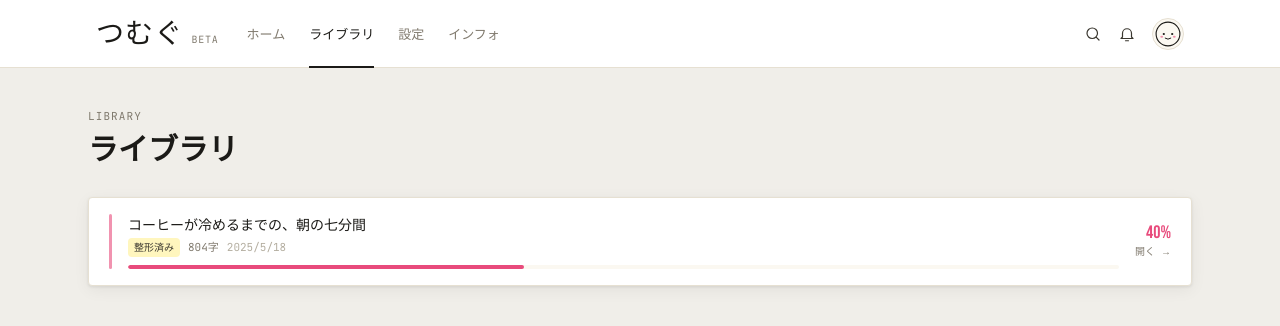
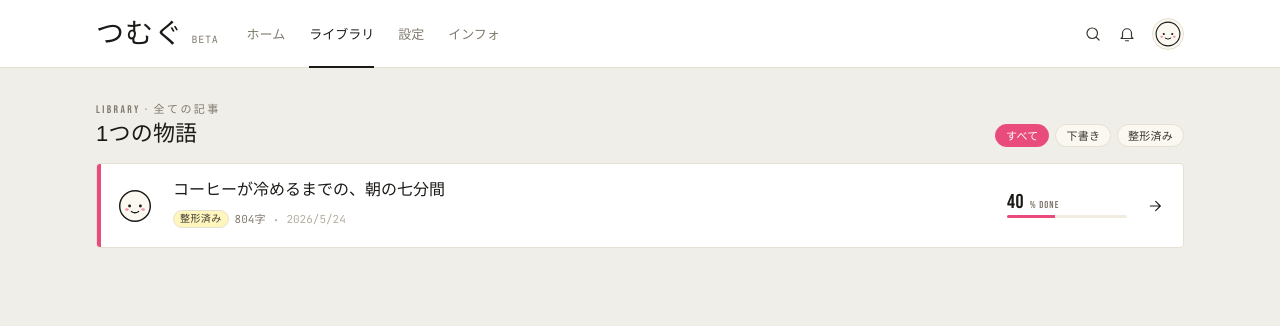
Before and after one commit to haruto-miyakawa/tsumugu, a Next.js app: page /library in a window 1280 px wide. Shown: the top 326 px of the page. Built offline with nearby package versions, Linux system fonts and the light colour scheme.

Commit message:
feat(v2.0): スプリント3 - プレビュー/ライブラリ/設定/生成/インフォを設計図通りに刷新、v2.0完成

```diff
--- a/app/info/page.tsx
+++ b/app/info/page.tsx
@@ -43,10 +43,10 @@ export default function InfoPage() {
 
       {/* Page header — same structure as /settings */}
       <div className="mb-10">
-        <p className="font-mono text-[10px] tracking-widest text-mute uppercase mb-1">
+        <p className="font-display text-[11px] tracking-[0.22em] text-mute uppercase mb-2 leading-none">
           INFO
         </p>
-        <h1 className="font-display text-[40px] md:text-[52px] leading-none text-ink">
+        <h1 className="font-serif font-medium text-[28px] md:text-[36px] leading-[1.2] text-ink tracking-[0.01em]">
           使い方
         </h1>
       </div>
--- a/app/library/page.tsx
+++ b/app/library/page.tsx
@@ -1,23 +1,25 @@
 import Link from "next/link";
 import { readJson, listArticleFiles, getArticlePath } from "@/lib/file-storage";
 import { ArticleData, ArticleSummary } from "@/types/article";
-import { PageContainer } from "@/components/layout/PageContainer";
-import { Card } from "@/components/ui/Card";
-import { Tsumugi } from "@/components/ui/Tsumugi";
+import { Tsumugi } from "@/components/mascot/Tsumugi";
+import { TsumugiTiny } from "@/components/mascot/TsumugiTiny";
+import { Btn } from "@/components/ui/Btn";
+import { Chip } from "@/components/ui/Chip";
+import { BigNum } from "@/components/ui/BigNum";
+import { SectionHead } from "@/components/ui/SectionHead";
+import { Icon } from "@/components/ui/Icon";
 
 const STATUS_LABEL: Record<ArticleSummary["status"], string> = {
-  draft: "下書き", formatted: "整形済み", copied: "コピー済み",
+  draft: "下書き",
+  formatted: "整形済み",
+  copied: "コピー済み",
 };
-const STATUS_CLASS: Record<ArticleSummary["status"], string> = {
-  draft:     "bg-surface text-mute",
-  formatted: "bg-marker text-ink-sub",
-  copied:    "bg-surface text-ink",
-};
+
 const LENGTH_TARGET: Record<string, number> = { short: 1000, medium: 2000, long: 3500 };
 
 async function getAllArticles() {
   const files = await listArticleFiles();
-  const list: (ArticleSummary & { progress: number; wordCount: number })[] = [];
+  const list: (ArticleSummary & { progress: number; wordCount: number; updatedAt: string })[] = [];
   for (const f of files) {
     const a = await readJson<ArticleData>(getArticlePath(f.replace(".json", "")));
     if (!a) continue;
@@ -27,11 +29,13 @@ async function getAllArticles() {
       title: a.output.selectedTitle,
       theme: a.input.theme,
       createdAt: a.createdAt,
+      updatedAt: a.updatedAt,
       status: a.status,
       progress: Math.min(100, Math.round((a.output.markdown.length / target) * 100)),
       wordCount: a.output.markdown.length,
     });
   }
+  list.sort((a, b) => new Date(b.updatedAt).getTime() - new Date(a.updatedAt).getTime());
   return list;
 }
 
@@ -39,52 +43,118 @@ export default async function LibraryPage() {
   const articles = await getAllArticles();
 
   return (
-    <PageContainer kicker="LIBRARY" title="ライブラリ">
-      <Card noPad>
+    <main className="max-w-6xl mx-auto px-4 md:px-8 pt-6 md:pt-9 pb-28 md:pb-12">
+      <SectionHead
+        kicker="LIBRARY · 全ての記事"
+        title={
+          articles.length > 0
+            ? `${articles.length}つの物語`
+            : "まだ物語はありません"
+        }
+        right={
+          articles.length > 0 ? (
+            <div className="flex gap-1.5">
+              <Chip active>すべて</Chip>
+              <Chip>下書き</Chip>
+              <Chip>整形済み</Chip>
+            </div>
+          ) : null
+        }
+      />
+
       {articles.length === 0 ? (
-          <div className="flex flex-col items-center gap-4 py-16 px-6 text-center">
-            <Tsumugi size={64} mood="idle" />
-            <p className="text-sm text-mute">まだ記事がありません。</p>
-            <Link href="/generate" className="text-sm text-accent hover:underline">
-              記事を生成する →
+        <div className="bg-paper border border-rule rounded-sm py-16 px-6 flex flex-col items-center gap-4 text-center">
+          <Tsumugi size={72} mood="idle" />
+          <p className="font-serif text-sm text-mute leading-relaxed">
+            まだ記事がありません。<br />
+            最初の一行を、紡ぎはじめましょう。
+          </p>
+          <Link href="/generate">
+            <Btn kind="primary" size="md" iconRight="arrow-right">記事を生成する</Btn>
           </Link>
         </div>
       ) : (
-          <ul className="divide-y divide-rule">
-            {articles.map((a) => (
+        <ul className="flex flex-col gap-3">
+          {articles.map((a, i) => (
             <li key={a.id}>
-                <Link
+              <LibraryRow
                 href={`/preview/${a.id}`}
-                  className="flex items-center gap-4 px-5 py-4 hover:bg-surface transition-colors group"
-                >
-                  <div className="w-[3px] self-stretch rounded-full bg-accent opacity-60" />
-                  <div className="min-w-0 flex-1">
-                    <p className="text-sm font-sans font-medium text-ink truncate group-hover:text-accent transition-colors">
-                      {a.title}
-                    </p>
-                    <div className="flex items-center gap-2 mt-1 flex-wrap">
-                      <span className={`text-[10px] px-1.5 py-0.5 font-mono rounded-sm ${STATUS_CLASS[a.status]}`}>
-                        {STATUS_LABEL[a.status]}
-                      </span>
-                      <span className="text-[11px] font-mono text-mute">{a.wordCount.toLocaleString()}字</span>
-                      <span className="text-[11px] font-mono text-faint">
-                        {new Date(a.createdAt).toLocaleDateString("ja-JP")}
-                      </span>
-                    </div>
-                    <div className="mt-2 h-1 bg-surface rounded-full overflow-hidden">
-                      <div className="h-full bg-accent rounded-full" style={{ width: `${a.progress}%` }} />
-                    </div>
-                  </div>
-                  <div className="shrink-0 text-right">
-                    <p className="font-display text-lg text-accent leading-none">{a.progress}%</p>
-                    <p className="text-[10px] text-mute mt-0.5 font-mono">開く →</p>
-                  </div>
-                </Link>
+                title={a.title}
+                statusLabel={STATUS_LABEL[a.status]}
+                statusKind={a.status}
+                wordCount={a.wordCount}
+                progress={a.progress}
+                updatedAt={a.updatedAt}
+                hot={i === 0}
+              />
             </li>
           ))}
         </ul>
       )}
-      </Card>
-    </PageContainer>
+    </main>
   );
 }
+
+interface LibraryRowProps {
+  href: string;
+  title: string;
+  statusLabel: string;
+  statusKind: ArticleSummary["status"];
+  wordCount: number;
+  progress: number;
+  updatedAt: string;
+  hot?: boolean;
+}
+function LibraryRow({
+  href,
+  title,
+  statusLabel,
+  statusKind,
+  wordCount,
+  progress,
+  updatedAt,
+  hot,
+}: LibraryRowProps) {
+  return (
+    <Link
+      href={href}
+      className="relative overflow-hidden bg-paper border border-rule rounded-sm flex items-center gap-4 md:gap-5 px-4 md:px-5 py-4 hover:bg-surface transition-colors group"
+    >
+      {hot && <span className="absolute left-0 top-0 bottom-0 w-1 bg-accent" aria-hidden="true" />}
+      <TsumugiTiny size={36} />
+      <div className="flex-1 min-w-0">
+        <h3 className="font-serif font-medium text-[15px] md:text-[16px] leading-[1.3] text-ink truncate group-hover:text-accent transition-colors">
+          {title}
+        </h3>
+        <div className="mt-1.5 flex items-center gap-1.5 flex-wrap">
+          <span
+            className={`inline-flex items-center px-1.5 py-[3px] rounded-full font-mono text-[10px] tracking-[0.04em] leading-none border ${
+              statusKind === "formatted"
+                ? "bg-highlight text-ink-soft border-rule"
+                : statusKind === "copied"
+                ? "bg-ink text-paper border-ink"
+                : "bg-surface text-mute border-rule"
+            }`}
+          >
+            {statusLabel}
+          </span>
+          <span className="font-mono text-[11px] text-mute">{wordCount.toLocaleString()}字</span>
+          <span className="text-mute-soft">·</span>
+          <span className="font-mono text-[11px] text-mute-soft">
+            {new Date(updatedAt).toLocaleDateString("ja-JP")}
+          </span>
+        </div>
+      </div>
+      <div className="hidden sm:flex flex-col gap-1 w-[120px] shrink-0">
+        <div className="flex items-baseline gap-1.5">
+          <BigNum size={20}>{progress}</BigNum>
+          <span className="font-display text-[10px] tracking-[0.1em] text-mute leading-none">% DONE</span>
+        </div>
+        <div className="h-[3px] bg-surface2 rounded-full overflow-hidden">
+          <div className="h-full bg-accent transition-all" style={{ width: `${progress}%` }} />
+        </div>
+      </div>
+      <Icon name="arrow-right" size={16} className="text-ink shrink-0" />
+    </Link>
+  );
+}
--- a/components/layout/PageContainer.tsx
+++ b/components/layout/PageContainer.tsx
@@ -8,19 +8,18 @@ interface PageContainerProps {
 
 export function PageContainer({ children, title, kicker }: PageContainerProps) {
   return (
-    <main className="max-w-6xl mx-auto px-4 md:px-6 py-6 md:py-10 pb-28 md:pb-10">
+    <main className="max-w-6xl mx-auto px-4 md:px-8 py-6 md:py-9 pb-28 md:pb-12">
       {(kicker || title) && (
         <div className="mb-6 md:mb-8">
           {kicker && (
-            <p
-              className="text-[11px] tracking-widest text-mute mb-1"
-              style={{ fontFamily: "var(--font-mono)" }}
-            >
+            <p className="font-display text-[11px] tracking-[0.22em] text-mute uppercase mb-2 leading-none">
               {kicker}
             </p>
           )}
           {title && (
-            <h1 className="text-2xl md:text-3xl font-semibold text-ink">{title}</h1>
+            <h1 className="font-serif font-medium text-[24px] md:text-[30px] leading-[1.25] text-ink tracking-[0.01em]">
+              {title}
+            </h1>
           )}
         </div>
       )}
--- a/components/style/StyleEditor.tsx
+++ b/components/style/StyleEditor.tsx
@@ -2,7 +2,7 @@
 
 import { useState } from "react";
 import { StyleConfig } from "@/types/style";
-import { Button } from "@/components/ui/Button";
+import { Btn } from "@/components/ui/Btn";
 import { Select } from "@/components/ui/Select";
 import { Toggle } from "@/components/ui/Toggle";
 
@@ -307,11 +307,13 @@ export function StyleEditor({ style, onSave, onCancel }: StyleEditorProps) {
 
       {/* ── Actions ── */}
       <div className="flex gap-2 pt-2">
-        <Button onClick={handleSave} isLoading={isSaving}>保存</Button>
+        <Btn kind="primary" icon="check" onClick={handleSave} disabled={isSaving}>
+          {isSaving ? "保存中…" : "保存"}
+        </Btn>
         {onCancel && (
-          <Button variant="secondary" onClick={onCancel} disabled={isSaving}>
+          <Btn kind="soft" onClick={onCancel} disabled={isSaving}>
             キャンセル
-          </Button>
+          </Btn>
         )}
       </div>
     </div>
```
Also changed, not shown: app/preview/[id]/page.tsx (+31 -35 lines), app/settings/page.tsx (+5 -5 lines), components/generate/GenerateForm.tsx (+112 -57 lines), components/style/StyleAnalyzer.tsx (+34 -25 lines). Lines whose indentation alone changed are shown as unchanged.
